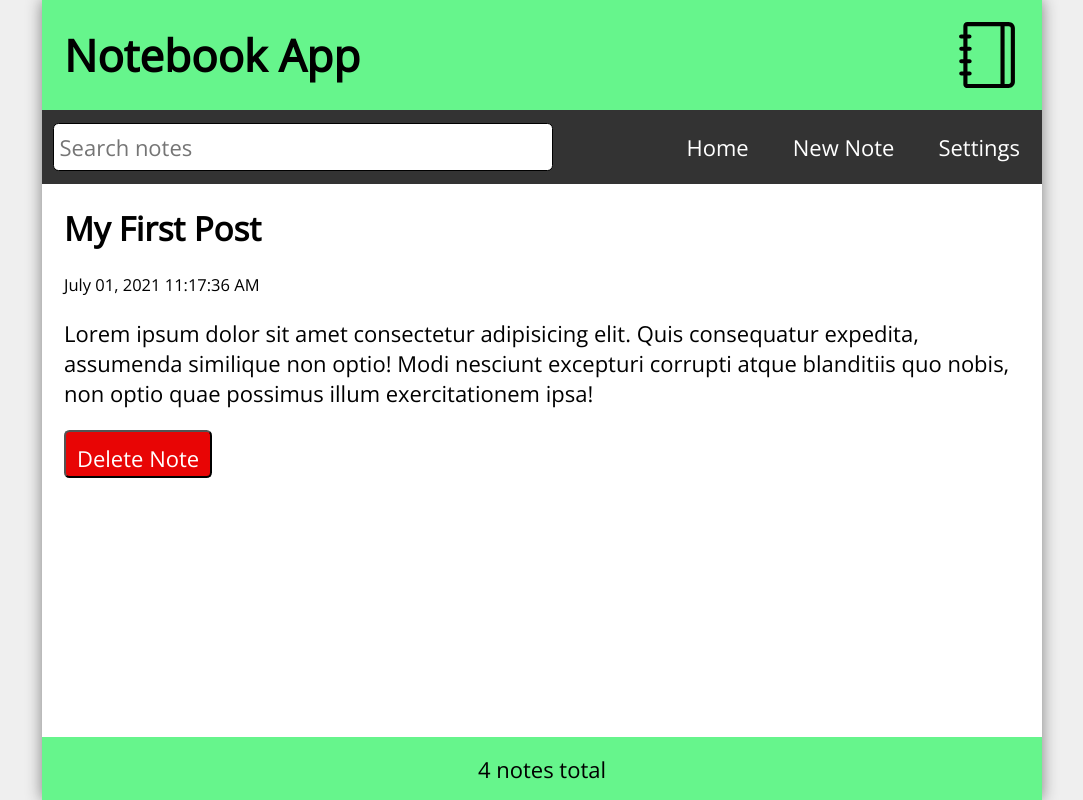
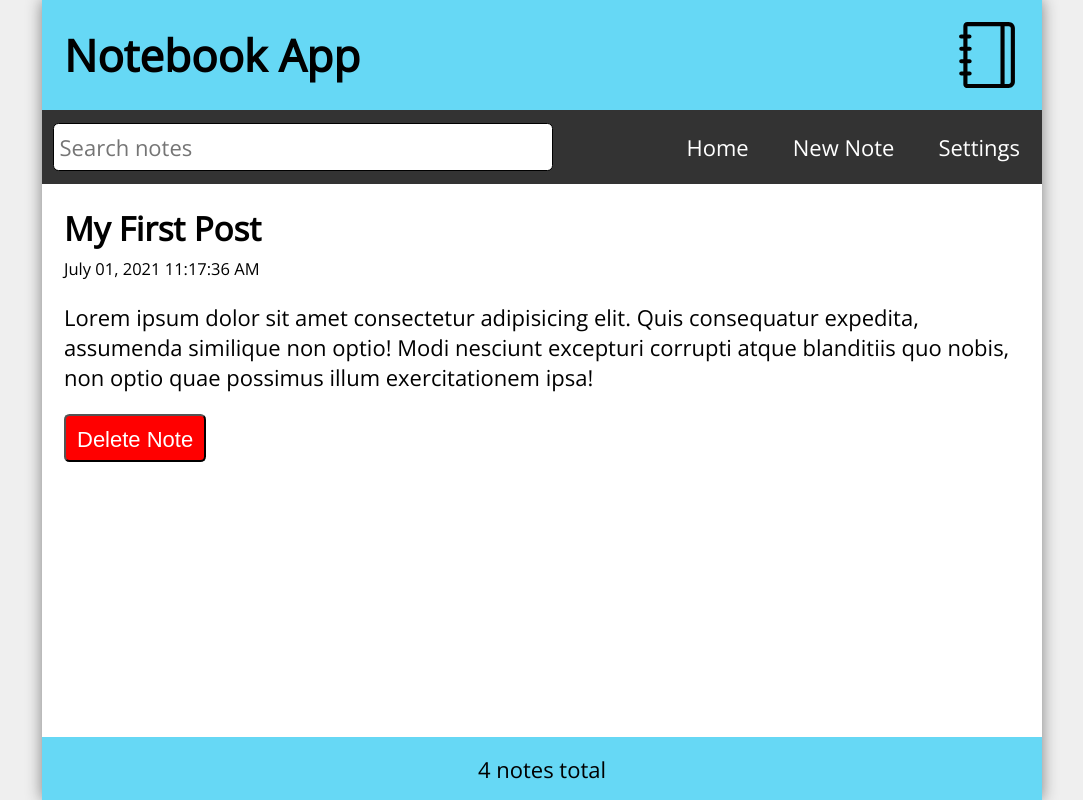
Before and after one commit to jordanr2m/react-notebook-app, a React (Create React App) app: page /note/lz7e4199 in a window 1280 px wide. Shown: the whole page, without its empty margins (98-1181 px from the left). Built offline with nearby package versions, Linux system fonts and the light colour scheme.

Commit message:
Updated styles for buttons.

```diff
--- a/src/index.css
+++ b/src/index.css
@@ -16,15 +16,6 @@ body {
   -moz-osx-font-smoothing: grayscale;
   display: flex;
   background-color: #efefef;
-}
-
-button {
-  font-family: 'Open Sans', sans-serif;
-  font-size: 1rem;
-  cursor: pointer;
-  height: 48px;
-  min-width: 48px;
-  padding: 0.5rem;
 }
 
 /* Must have this for App width to stay consistent */
@@ -50,8 +41,7 @@ button {
 .Header,
 .Footer {
   width: 100%;
-  /* background-color: #66d8f5; */
-  background-color: #66f58c;
+  background-color: #66d8f5;
 }
 
 .Header {
@@ -203,14 +193,18 @@ button {
   height: 100px;
 }
 
+.newNoteForm button,
+.NotePage button {
+  height: 48px;
+  min-width: 48px;
+  padding: 0.5rem;
+  font-size: 1rem;
+  cursor: pointer;
+}
+
 .newNoteForm button {
   margin-top: 1rem;
   border-radius: 10px;
-}
-
-.Missing p,
-.NotePage p {
-  margin-top: 1rem;
 }
 
 .NotePage button {
@@ -220,14 +214,17 @@ button {
 }
 
 .deleteButton {
-  /* Changed color for now */
-  background-color: rgb(232, 5, 5);
+  background-color: red;
 }
 
 .editButton {
   background-color: #333;
 }
 
+.Missing p,
+.PostPage p {
+  margin-top: 1rem;
+}
 
 @media only screen and (min-width: 610px) {
   html {
```
